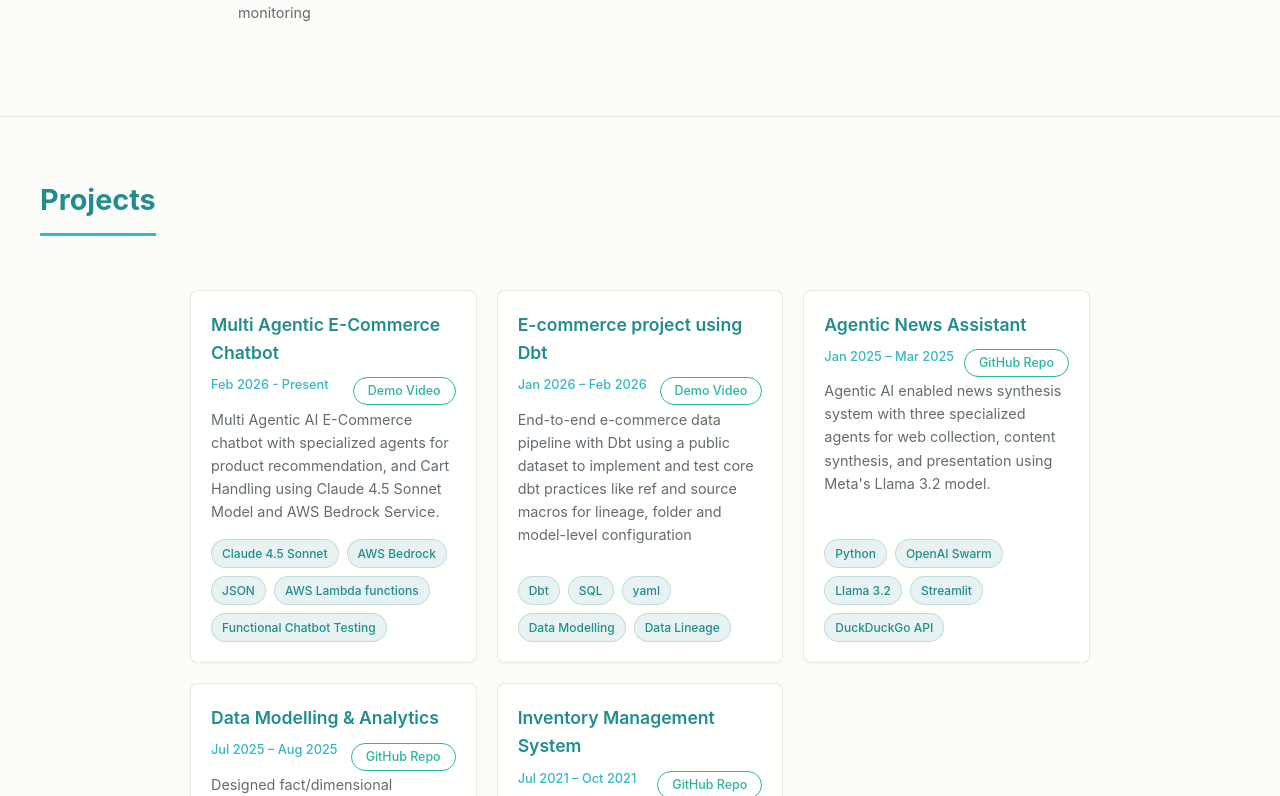
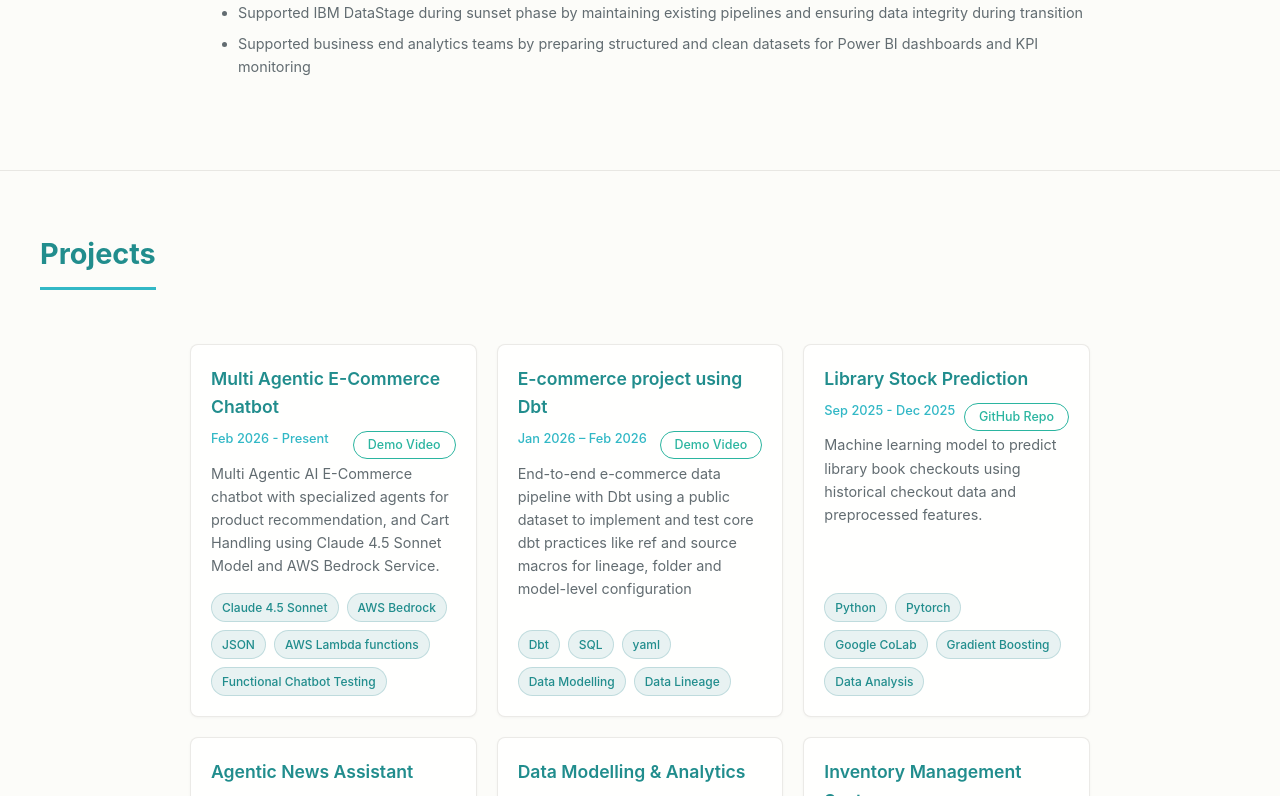
Before and after one commit to SrinivasVssj/My_Portfolio, a React (Vite) app: page / in a window 1280 px wide. Shown: the part 2967-3763 px from the top of the page. Built offline with nearby package versions, Linux system fonts and the light colour scheme.

Commit message:
Added Ml related stuff

```diff
--- a/src/components/Projects.jsx
+++ b/src/components/Projects.jsx
@@ -18,6 +18,15 @@
       Link: 'https://youtu.be/lzUoezucWnY',
       description: 'End-to-end e-commerce data pipeline with Dbt using a public dataset to implement and test core dbt practices like ref and source macros for lineage, folder and model-level configuration',
       tech: ['Dbt', 'SQL', 'yaml', 'Data Modelling', 'Data Lineage']
+
+    },
+    {
+      title: 'Library Stock Prediction',
+      date: 'Sep 2025 - Dec 2025',
+      Label: 'GitHub Repo',
+      Link: 'https://github.com/SrinivasVssj/Library_checkout_analysis_using_ml.git',
+      description: 'Machine learning model to predict library book checkouts using historical checkout data and preprocessed features.',
+      tech: ['Python', 'Pytorch', 'Google CoLab','Gradient Boosting', 'Data Analysis']
 
     },
     {
--- a/src/components/Skills.jsx
+++ b/src/components/Skills.jsx
@@ -11,6 +11,10 @@
       items: ['React', 'Streamlit', 'Node.js', 'Express.js', 'J2EE (Jakarta EE)','PySpark']
     },
     {
+      title: 'AI & Agentic Design',
+      items: ['Agentic AI Design', 'LLM Hitting (Claude 4.5 Sonnet, Meta Llama 3.2)','Multi Agentic Orchestration','Prompt Design and Engineering for LLMs']
+    },
+    {
       title: 'Data Engineering',
       items: ['Data Ingestion Handling','Data Quality Management','Graph Data Modelling','Slowly.Changing.Dimensions 2 (SCD2)', 'Fact/Dimensional Modeling']
     },
@@ -22,14 +26,16 @@
       title: 'Databases',
       items: ['SQL Server', 'PostgreSQL', 'Oracle DB', 'MySQL', 'MongoDB']
     },
+     {
+      title: 'Machine Learning',
+      items: ['Scikit-learn', 'Pytorch', 'TensorFlow', 'XGBoost', 'Data Analysis', 'Auto tokenizer', 'Stable Diffusion Model']
+    },
+
     {
       title: 'Cloud Expertise',
       items: ['Azure (Certified)', 'AWS Bedrock','AWS Knowledge Bases','AWS Sagemaker','Azure Databricks']
     },
-    {
-      title: 'AI & Agentic Design',
-      items: ['Agentic AI Design', 'LLM Hitting (Claude 4.5 Sonnet, Meta Llama 3.2)','Multi Agentic Orchestration','Prompt Design and Engineering for LLMs']
-    },
+
     {
       title: 'Automation & Tools',
       items: ['Power Automate','Autosys','Google Apps Script','Git/Github', 'Docker', 'CI/CD Design' ]
```
